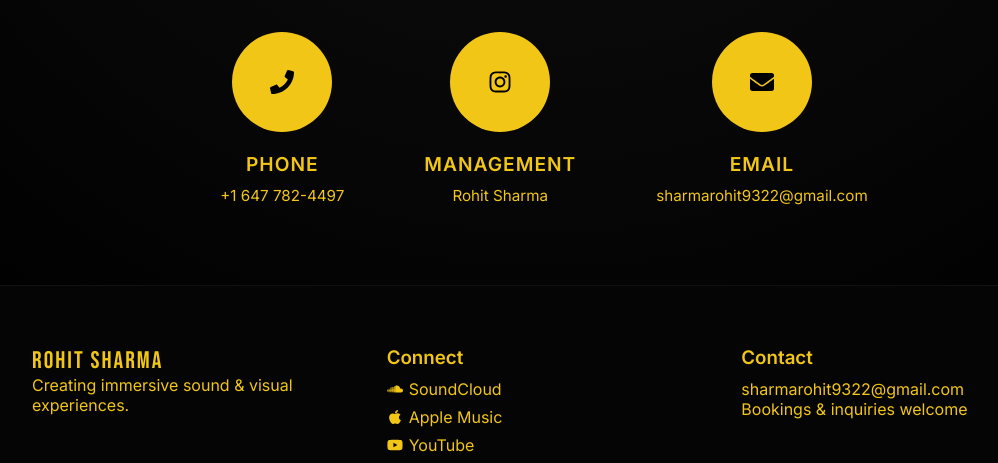
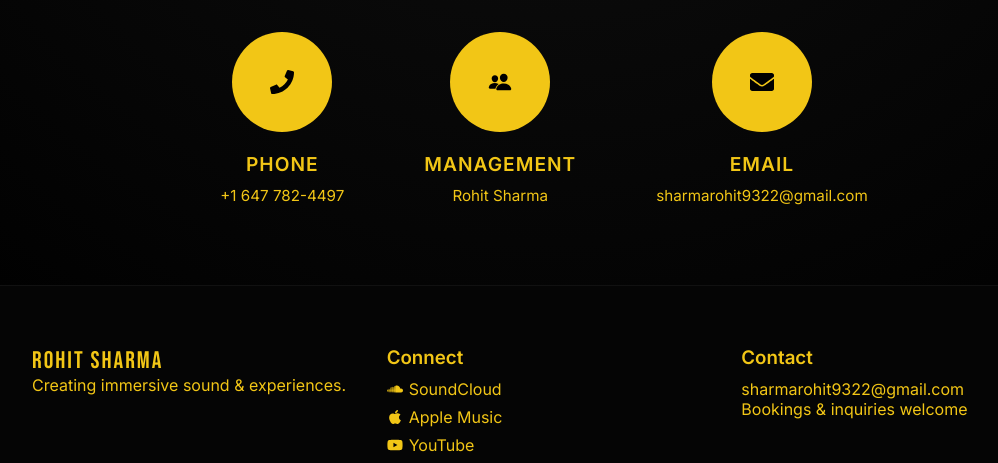
Before and after one commit to DhirajToor/RohitArtist, a React (Create React App) app: page /contact in a window 1280 px wide. Shown: the part 4248-4711 px from the top of the page, without its empty margins (96-1094 px from the left). Built offline with nearby package versions, Linux system fonts and the light colour scheme.

Commit message:
add email in booking section

```diff
--- a/src/components/Footer.js
+++ b/src/components/Footer.js
@@ -10,7 +10,7 @@ export default function Footer() {
         {/* Branding */}
         <div className="footer-left">
           <h2>Rohit Sharma</h2>
-          <p>Creating immersive sound & visual experiences.</p>
+          <p>Creating immersive sound &  experiences.</p>
         </div>
 
         {/* Social Links */}
--- a/src/sections/Contact.js
+++ b/src/sections/Contact.js
@@ -1,7 +1,8 @@
 import './contact.css'
 import logo from '../images/logo_no_back.png';
 
-import { FaPhone, FaEnvelope, FaInstagram } from "react-icons/fa";
+import { FaPhone, FaEnvelope, FaTeamspeak } from "react-icons/fa";
+import { IoPeople } from "react-icons/io5";
 export default function Contact() {
   return (
 
@@ -25,9 +26,9 @@ export default function Contact() {
         </div>
 
         <div className="contact-item">
-        <a   href="https://www.instagram.com/djtigerclaw/" target="_blank" rel="noopener noreferrer">
+        <a   href="mailto:djtigerclaw1093@gmail.com" target="_blank" rel="noopener noreferrer">
            <div className="icon-circle">
-            <FaInstagram />
+            <IoPeople />
           </div>
           <h3>MANAGEMENT</h3>
           <p>Rohit Sharma</p>
```
Also changed, not shown: 1 other file (tests, documents, lock files or other folders).
